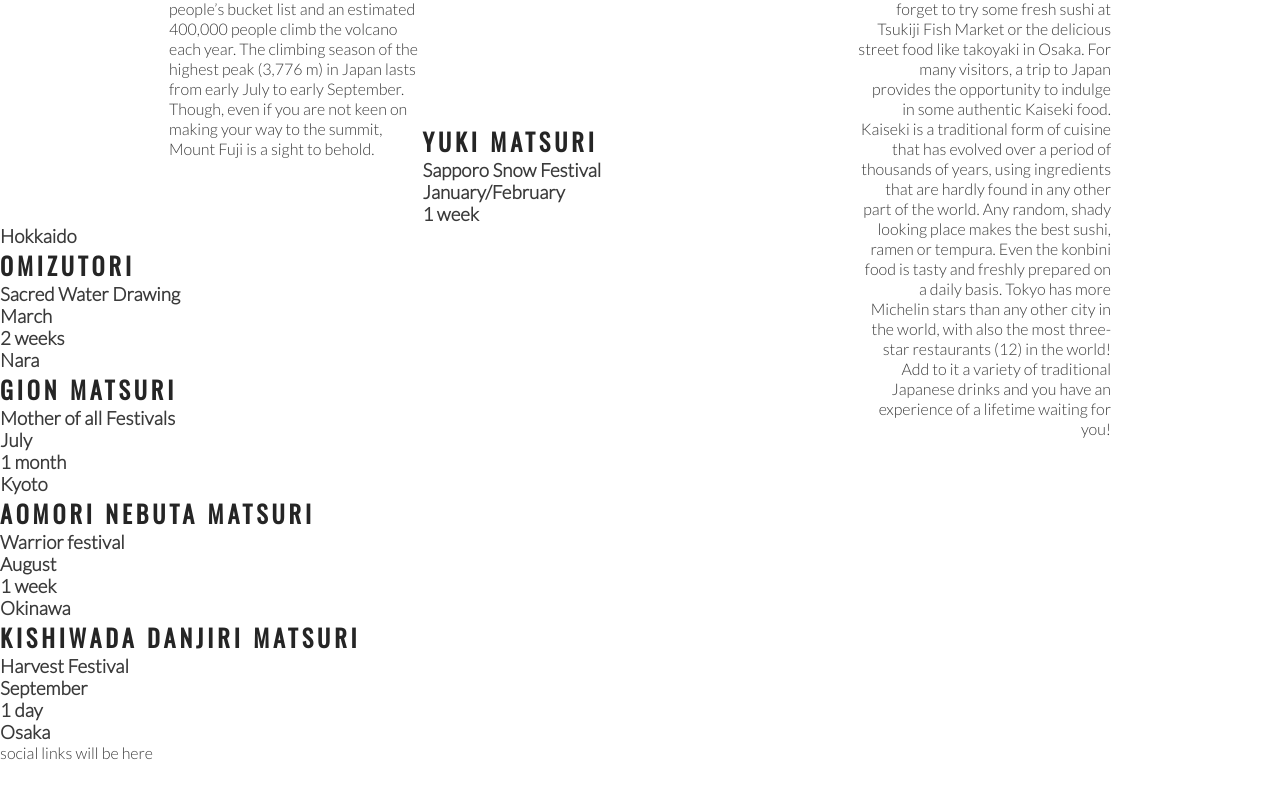
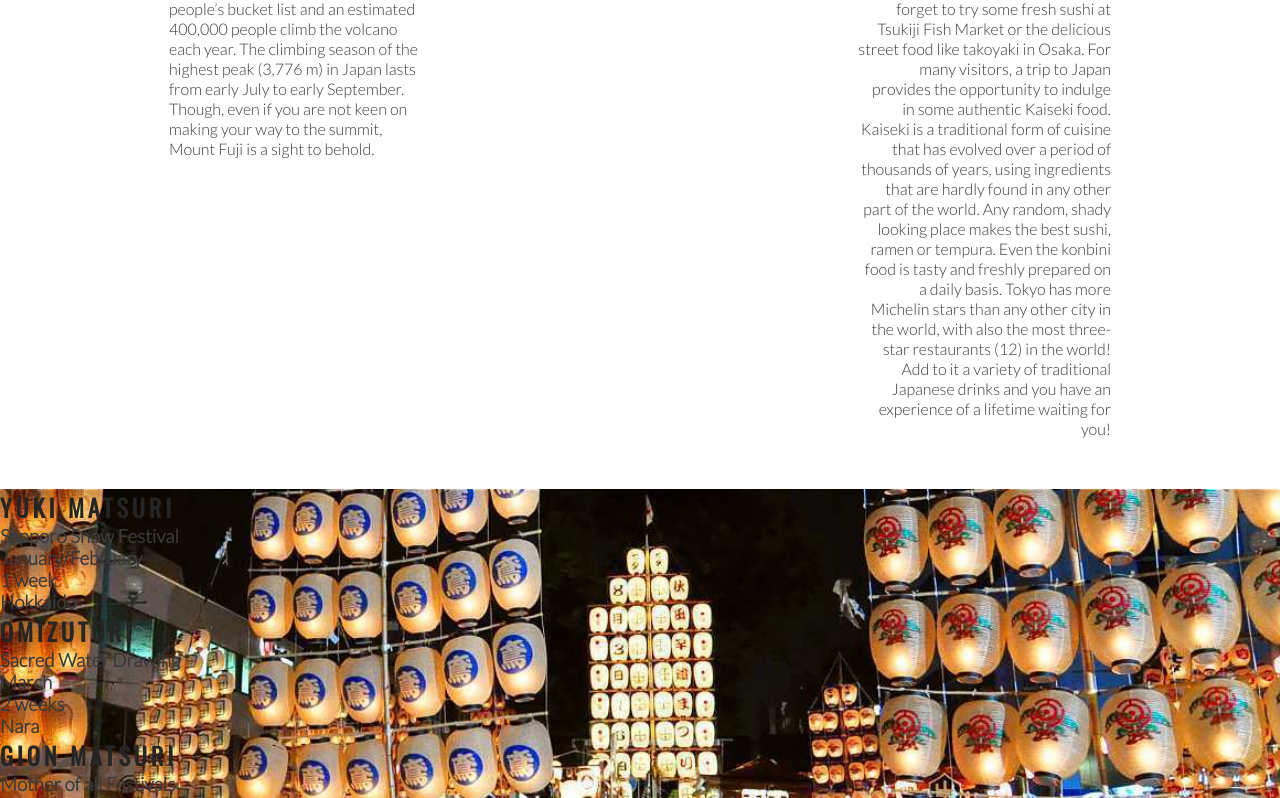
Before and after one commit to greglabo78/Project-Milestone-1-html-css, a plain HTML site: page index.html in a window 1280 px wide. Shown: the part 1942-2740 px from the top of the page. Before the commit the page ends 2704 px from the top, so only its background shows below. Drawn offline with nearby package versions, Linux system fonts and the light colour scheme.

Commit message:
Add background imgage to festival section

```diff
--- a/assets/css/style.css
+++ b/assets/css/style.css
@@ -202,3 +202,14 @@ hr {
     width: 100%;
     border-radius: 50%;
 }
+
+/* festivals events */
+
+#festivals {
+    background-image: url(../images/festival\ Image.jpeg);
+    background-repeat: no-repeat;
+    background-size: cover;
+    background-position: center;
+    width: 100%;
+    overflow: hidden;
+}
--- a/index.html
+++ b/index.html
@@ -97,7 +97,7 @@
             </div>
         </div>
     </section>
-    <section>
+    <section id="festivals">
         <div>
             <h2>Yuki Matsuri</h2>
             <h3>Sapporo Snow Festival</h3>
```
Also changed, not shown: assets/images/festival Image.jpeg (added).
